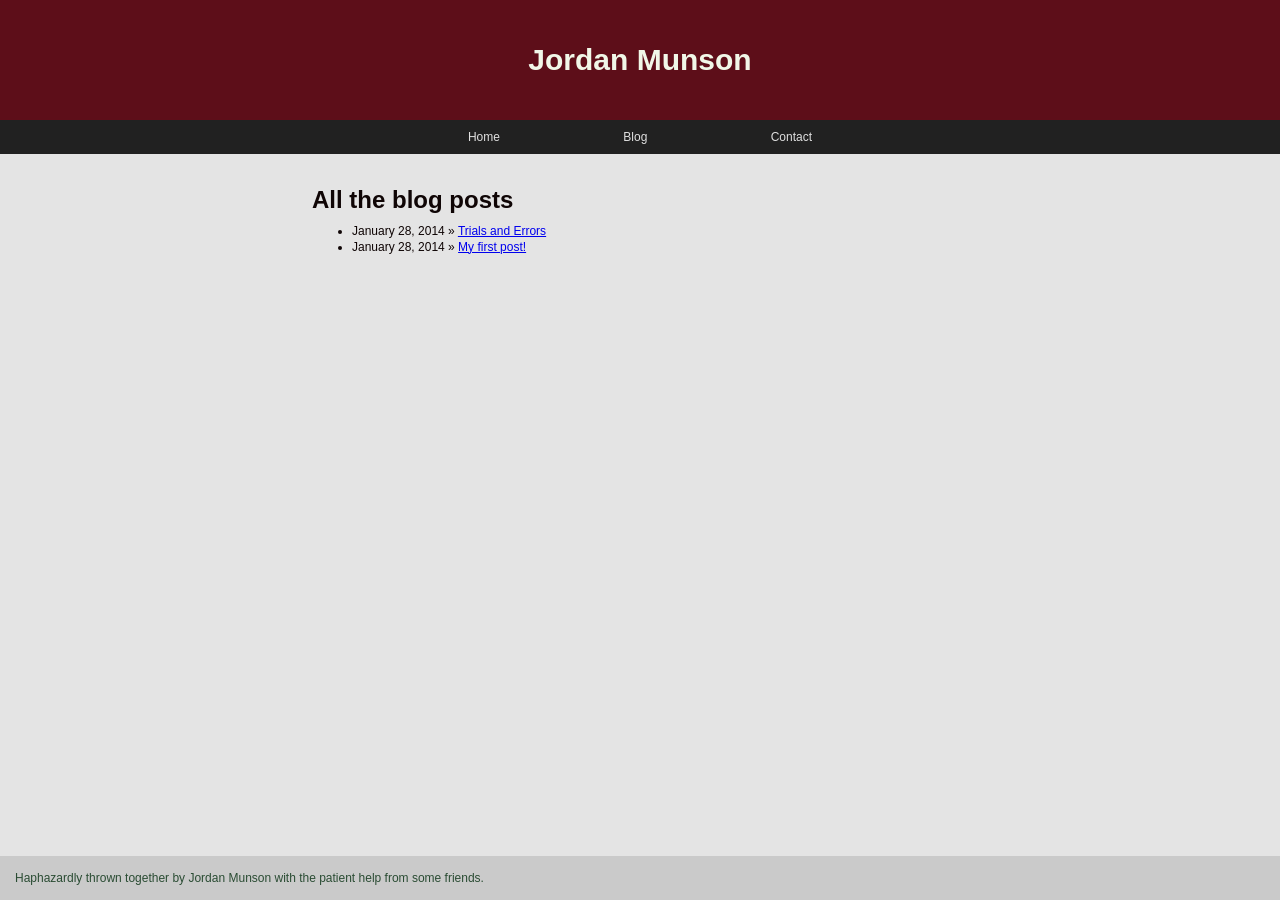
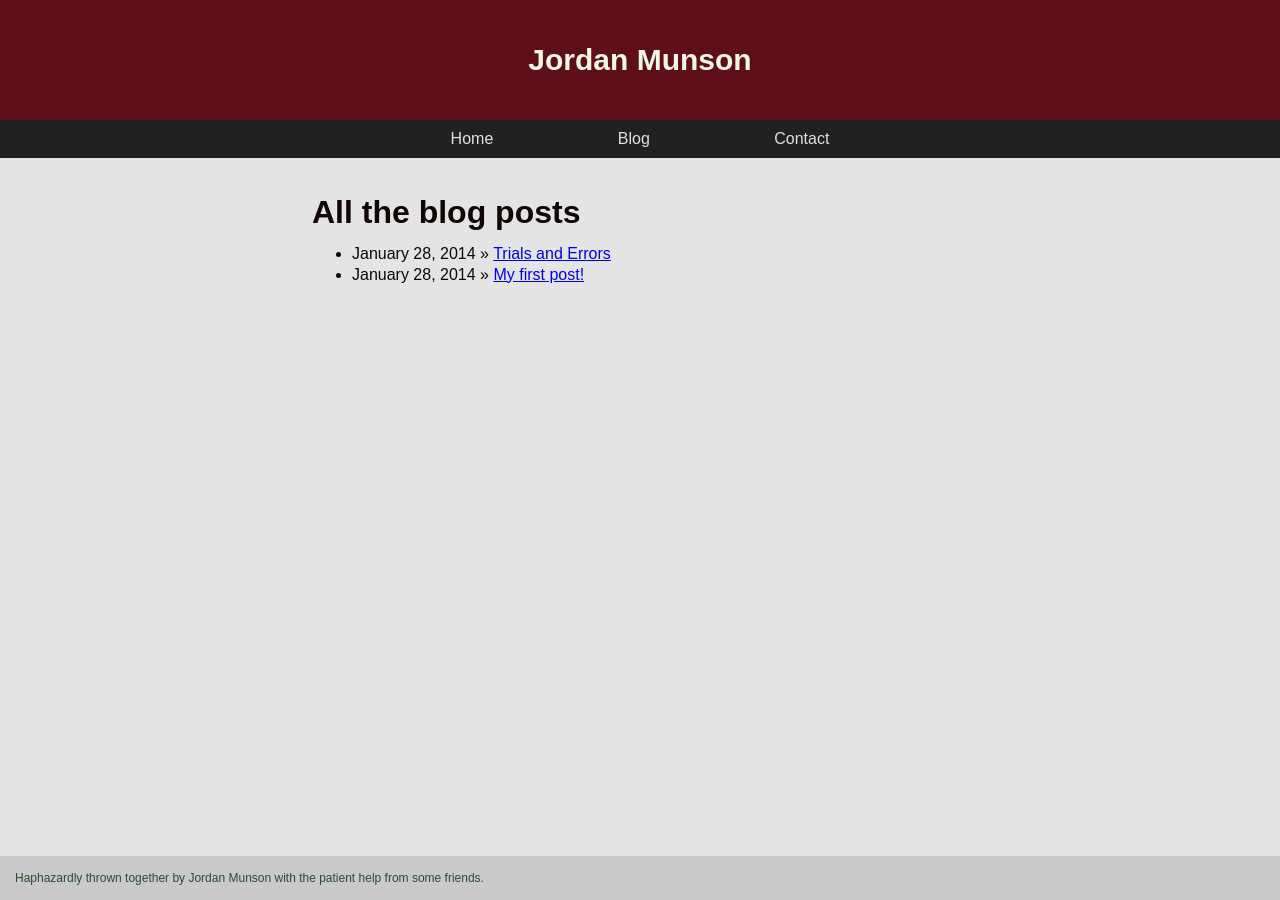
Before and after one commit to jordanmunson/jordanmunson.github.com, a Jekyll site: the page built from blog.html, in a window 1280 px wide. Built offline with Jekyll 4.4.1, drawn with Linux system fonts in a browser that asks for light colours; Markdown is read by kramdown in place of the engine named in the settings.

Commit message:
Body font size fix

```diff
--- a/css/main.css
+++ b/css/main.css
@@ -12,7 +12,7 @@ html {
 body {
   height: 100%;
   padding-bottom: 1.5rem;
-  font-size: 1.2rem;
+  font-size: 1.6rem;
   color: #0F0505;
   background-color: #E4E4E4;
 }
```
